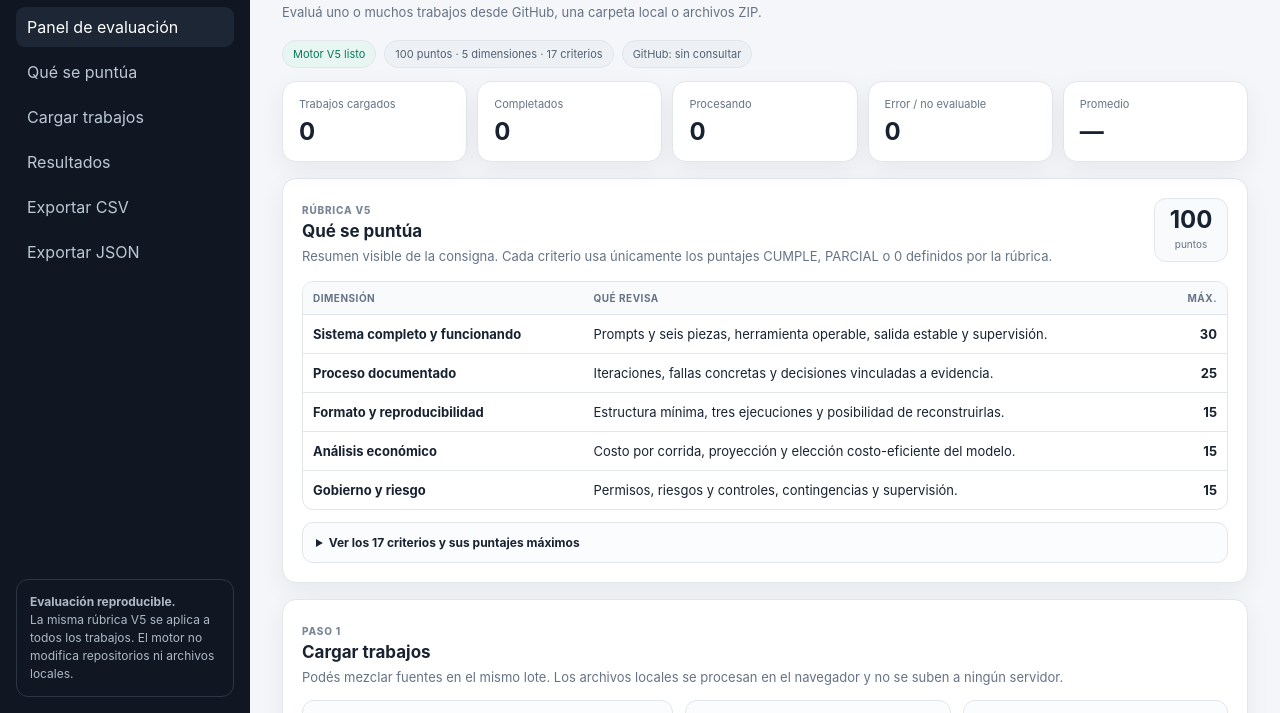
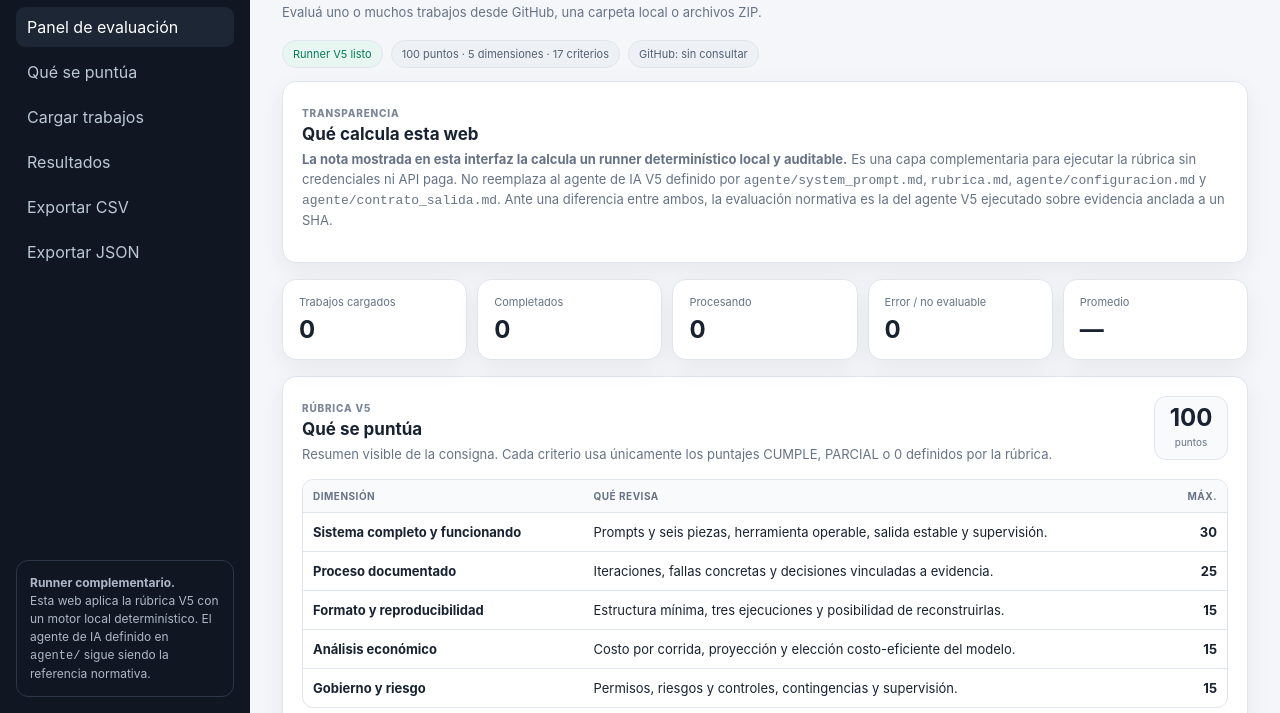
Before and after one commit to TomyVrs/evaluador-grupo-N, a website with bundled scripts: page evaluador-web/public/index.html in a window 1280 px wide. Shown: the part 81-794 px from the top of the page. Built offline with nearby package versions, Linux system fonts and the light colour scheme.

Commit message:
ui: aclarar alcance del runner frente al agente V5

```diff
--- a/evaluador-web/public/index.html
+++ b/evaluador-web/public/index.html
@@ -24,7 +24,7 @@
       <button id="export-csv">Exportar CSV</button>
       <button id="export-json">Exportar JSON</button>
     </nav>
-    <div class="side-note"><b>Evaluación reproducible.</b><br>La misma rúbrica V5 se aplica a todos los trabajos. El motor no modifica repositorios ni archivos locales.</div>
+    <div class="side-note"><b>Runner complementario.</b><br>Esta web aplica la rúbrica V5 con un motor local determinístico. El agente de IA definido en <code>agente/</code> sigue siendo la referencia normativa.</div>
   </aside>
 
   <main id="top">
@@ -38,9 +38,19 @@
     </header>
 
     <section class="statusbar">
-      <span id="engine-status" class="pill ok">Motor V5 listo</span>
+      <span id="engine-status" class="pill ok">Runner V5 listo</span>
       <span class="pill">100 puntos · 5 dimensiones · 17 criterios</span>
       <span id="rate" class="pill">GitHub: sin consultar</span>
+    </section>
+
+    <section class="card" id="engine-scope">
+      <div class="section-head compact">
+        <div>
+          <span class="section-kicker">Transparencia</span>
+          <h2>Qué calcula esta web</h2>
+          <p class="hint"><b>La nota mostrada en esta interfaz la calcula un runner determinístico local y auditable.</b> Es una capa complementaria para ejecutar la rúbrica sin credenciales ni API paga. No reemplaza al agente de IA V5 definido por <code>agente/system_prompt.md</code>, <code>rubrica.md</code>, <code>agente/configuracion.md</code> y <code>agente/contrato_salida.md</code>. Ante una diferencia entre ambos, la evaluación normativa es la del agente V5 ejecutado sobre evidencia anclada a un SHA.</p>
+        </div>
+      </div>
     </section>
 
     <section class="kpis">
@@ -119,7 +129,7 @@
       <section class="card detail" id="detail"><div class="empty"><div><b>Seleccioná una evaluación</b><p>El resultado completo se muestra acá, en ancho completo: nota, devolución ejecutiva, dimensiones, criterios, evidencia e inconsistencias.</p></div></div></section>
     </section>
 
-    <footer>Runner ejecutable V5 · misma rúbrica para todas las fuentes · GitHub solo lectura · archivos locales procesados en el navegador.</footer>
+    <footer>Runner determinístico complementario V5 · la fuente normativa es el agente IA V5 · GitHub solo lectura · archivos locales procesados en el navegador.</footer>
   </main>
 </div>
 <script type="module" src="/integrity-runtime.js"></script>
```
